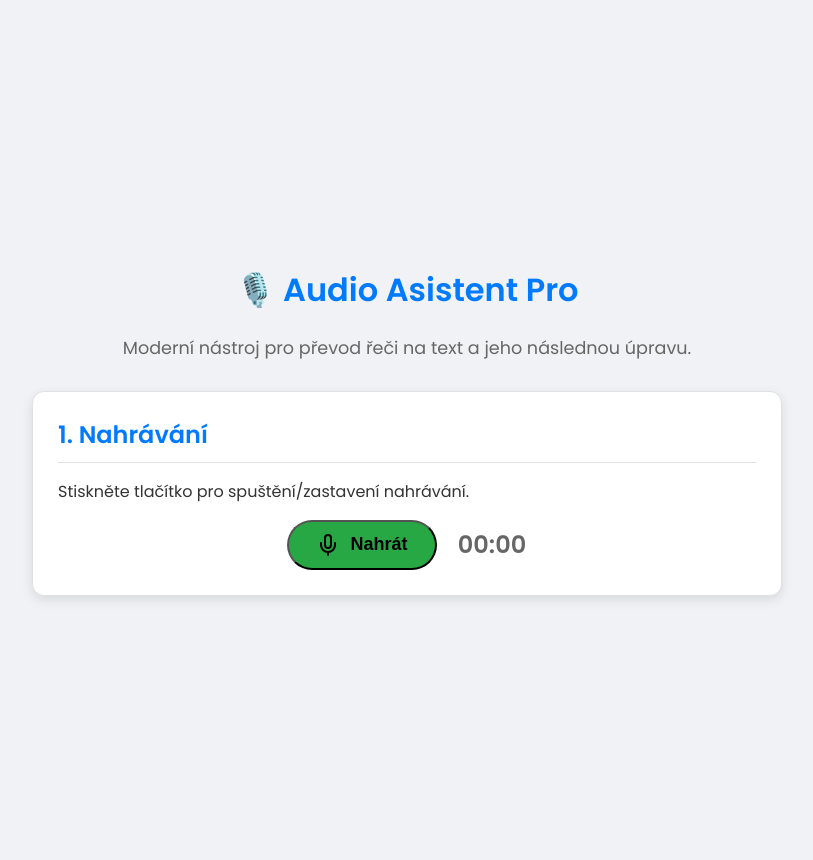
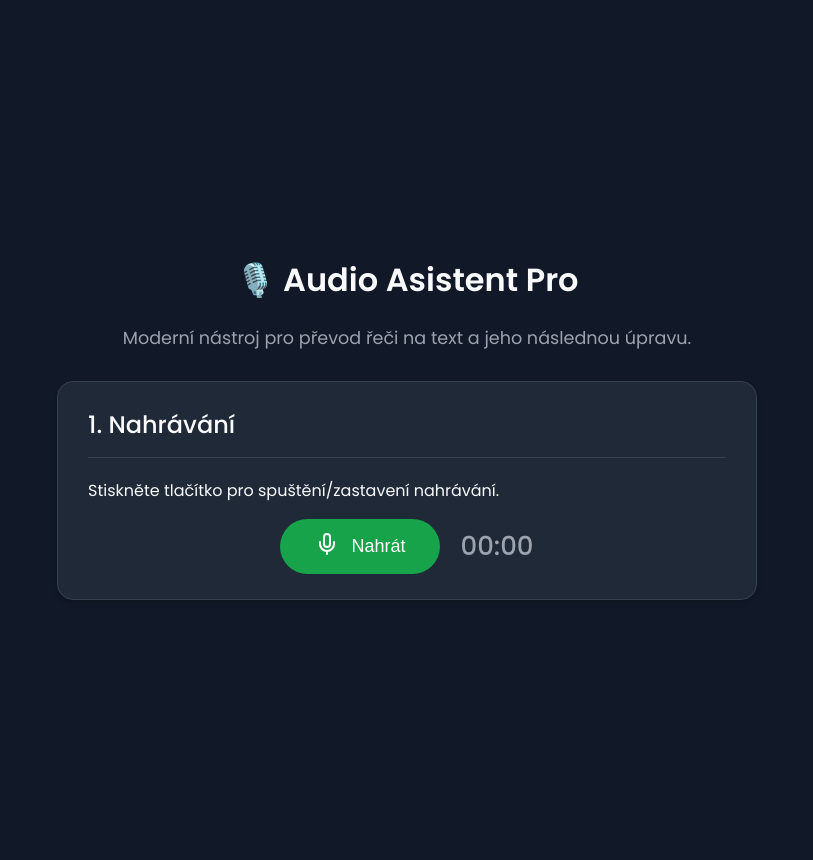
Before and after one commit to martinzeman333/audio-app, a Flask app: page / in a window 1280 px wide. Shown: the whole page, without its empty margins (233-1046 px from the left). Run offline with Flask 3, Linux system fonts and the light colour scheme.

Commit message:
Update style.css

```diff
--- a/static/style.css
+++ b/static/style.css
@@ -1,19 +1,19 @@
-/* --- Základní nastavení a barvy --- */
 :root {
-    --primary-color: #007aff;
-    --primary-hover: #005ecb;
-    --record-color: #28a745;
-    --stop-color: #dc3545;
-    --background-color: #f0f2f5;
-    --card-background: #ffffff;
-    --text-color: #333;
-    --light-text-color: #666;
-    --border-color: #e0e0e0;
-    --shadow: 0 4px 12px rgba(0, 0, 0, 0.1);
+    --primary-color: #2563eb;
+    --primary-hover: #1d4ed8;
+    --record-color: #16a34a;
+    --stop-color: #dc2626;
+    --background-color: #111827;
+    --card-background: #1f2937;
+    --text-color: #f9fafb;
+    --light-text-color: #9ca3af;
+    --border-color: #374151;
+    --shadow: 0 4px 6px -1px rgba(0, 0, 0, 0.1), 0 2px 4px -2px rgba(0, 0, 0, 0.1);
+    --font-family: 'Poppins', -apple-system, BlinkMacSystemFont, "Segoe UI", Roboto, sans-serif;
 }
 
 body {
-    font-family: 'Poppins', -apple-system, BlinkMacSystemFont, "Segoe UI", Roboto, sans-serif;
+    font-family: var(--font-family);
     background-color: var(--background-color);
     color: var(--text-color);
     margin: 0;
@@ -23,116 +23,82 @@ body {
     min-height: 100vh;
 }
 
-/* --- Hlavní kontejner a hlavička --- */
 .container {
     width: 100%;
-    max-width: 750px;
+    max-width: 700px;
 }
+
 .header { text-align: center; margin-bottom: 30px; }
-.header h1 { color: var(--primary-color); font-weight: 600; }
+.header h1 { color: var(--text-color); font-weight: 600; }
 .header p { font-size: 1.1em; color: var(--light-text-color); }
 
-/* --- Kartový design --- */
 .card {
     background: var(--card-background);
-    border-radius: 12px;
-    padding: 25px;
-    margin-bottom: 20px;
+    border-radius: 16px;
+    padding: 25px 30px;
+    margin-bottom: 25px;
+    border: 1px solid var(--border-color);
     box-shadow: var(--shadow);
-    border: 1px solid var(--border-color);
 }
-.card h2 { margin-top: 0; color: var(--primary-color); border-bottom: 1px solid var(--border-color); padding-bottom: 10px; margin-bottom: 15px; }
-.card h3 { margin-top: 20px; margin-bottom: 8px; font-size: 1em; font-weight: 500; }
+.card h2 { margin-top: 0; color: var(--text-color); border-bottom: 1px solid var(--border-color); padding-bottom: 15px; margin-bottom: 20px; font-weight: 500;}
+.card h3 { margin-top: 20px; margin-bottom: 10px; font-size: 0.9em; text-transform: uppercase; letter-spacing: 0.5px; color: var(--light-text-color); }
 
-/* --- NOVÉ STYLY PRO OVLÁDÁNÍ NAHRÁVÁNÍ --- */
-.recorder-controls {
-    display: flex;
-    align-items: center;
-    justify-content: center;
-    flex-wrap: wrap;
-    gap: 20px;
-}
+.recorder-controls { display: flex; align-items: center; justify-content: center; flex-wrap: wrap; gap: 20px; }
 #recordStopButton {
-    width: 150px;
-    height: 50px;
-    display: flex;
-    align-items: center;
-    justify-content: center;
-    gap: 10px;
-    font-size: 18px;
-    font-weight: 600;
-    border-radius: 25px;
-    transition: all 0.3s ease;
+    width: 160px; height: 55px; display: flex; align-items: center; justify-content: center; gap: 12px;
+    font-size: 18px; font-weight: 500; border-radius: 30px; border: none;
+    color: white; cursor: pointer; transition: all 0.3s ease;
     background-color: var(--record-color);
 }
 #recordStopButton.is-recording {
     background-color: var(--stop-color);
     animation: pulse 1.5s infinite;
 }
-#recordStopButton:disabled {
-    background-color: #ccc;
-    cursor: not-allowed;
-    animation: none;
-}
-#recordStopButton .icon-wrapper {
-    display: flex;
-    align-items: center;
-}
-.timer {
-    font-size: 24px;
-    font-weight: 600;
-    color: var(--light-text-color);
-    min-width: 70px;
-    text-align: center;
-}
+#recordStopButton:disabled { background-color: #4b5563; cursor: not-allowed; animation: none; }
+#recordStopButton:hover:not(:disabled) { transform: scale(1.05); }
+
+.timer { font-size: 26px; font-weight: 500; color: var(--light-text-color); min-width: 70px; text-align: center; }
 @keyframes pulse {
-    0% { box-shadow: 0 0 0 0 rgba(220, 53, 69, 0.7); }
-    70% { box-shadow: 0 0 0 10px rgba(220, 53, 69, 0); }
-    100% { box-shadow: 0 0 0 0 rgba(220, 53, 69, 0); }
+    0% { box-shadow: 0 0 0 0 rgba(220, 38, 38, 0.7); }
+    70% { box-shadow: 0 0 0 12px rgba(220, 38, 38, 0); }
+    100% { box-shadow: 0 0 0 0 rgba(220, 38, 38, 0); }
 }
 
-/* --- Tlačítka v sekcích 3 a 4 --- */
-.actions button, .sharing button {
-    padding: 10px 20px;
-    font-size: 15px;
-    border-radius: 8px;
-    font-family: 'Poppins', sans-serif;
-    transition: all 0.2s ease-in-out;
+textarea, input[type="email"] {
+    width: calc(100% - 24px); padding: 12px; border-radius: 8px; font-size: 1em;
+    background-color: #374151; border: 1px solid #4b5563; color: var(--text-color);
+    font-family: var(--font-family); transition: border-color 0.2s, box-shadow 0.2s;
 }
-.actions button:hover:not(:disabled), .sharing button:hover:not(:disabled) {
-    transform: translateY(-2px);
-    box-shadow: 0 4px 8px rgba(0, 122, 255, 0.2);
+textarea:focus, input[type="email"]:focus {
+    outline: none; border-color: var(--primary-color);
+    box-shadow: 0 0 0 3px rgba(37, 99, 235, 0.4);
+}
+textarea::placeholder { color: #6b7280; }
+
+.transcription-box { background-color: #374151; padding: 12px; border-radius: 8px; min-height: 30px; color: #d1d5db; font-style: italic; }
+
+.actions button {
+    background-color: transparent; border: 1px solid var(--border-color);
+    color: var(--light-text-color); padding: 10px 20px; font-size: 14px;
+    border-radius: 8px; font-family: var(--font-family); transition: all 0.2s ease-in-out;
+}
+.actions button:hover:not(:disabled) {
+    background-color: var(--primary-color);
+    color: white; border-color: var(--primary-color); transform: translateY(-2px);
 }
 
-/* --- Formulářové prvky a texty --- */
-textarea, input[type="email"] {
-    width: calc(100% - 24px);
-    padding: 12px;
-    border-radius: 8px;
-    border: 1px solid var(--border-color);
-    font-size: 1em;
-    font-family: 'Poppins', sans-serif;
-    transition: border-color 0.2s, box-shadow 0.2s;
-}
-textarea:focus, input[type="email"]:focus {
-    outline: none;
-    border-color: var(--primary-color);
-    box-shadow: 0 0 0 3px rgba(0, 122, 255, 0.25);
-}
-.transcription-box {
-    background-color: #f8f9fa; padding: 12px; border-radius: 8px; border: 1px solid var(--border-color); min-height: 30px; color: var(--light-text-color);
-}
-
-/* --- Loader animace --- */
 .hidden { display: none; }
 .loader { text-align: center; padding: 40px; }
-.spinner { border: 5px solid #f3f3f3; border-top: 5px solid var(--primary-color); border-radius: 50%; width: 50px; height: 50px; animation: spin 1s linear infinite; margin: 0 auto 15px; }
+.spinner {
+    border: 5px solid #374151; border-top: 5px solid var(--primary-color);
+    border-radius: 50%; width: 50px; height: 50px;
+    animation: spin 1s linear infinite; margin: 0 auto 15px;
+}
 @keyframes spin { 0% { transform: rotate(0deg); } 100% { transform: rotate(360deg); } }
 
-/* --- Responzivita --- */
 @media (max-width: 768px) {
     body { padding: 15px; }
     .card { padding: 20px; }
     .header h1 { font-size: 1.8em; }
-    .actions button, .sharing button { width: 100%; margin: 5px 0; }
+    .actions button { width: 100%; margin: 5px 0; }
 }
```
